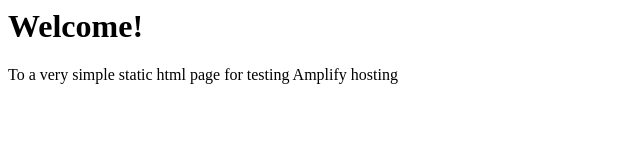
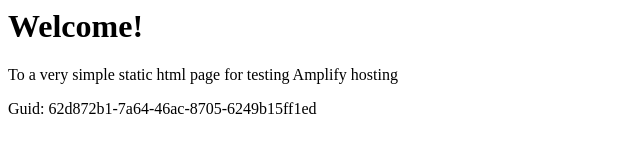
Before and after one commit to aws-aemilia-syd/Github-PR-Commit-Integration-Test-DoNotTouch-Gith-P5X5MO5I-v1-preprod-ap-southeast-2, a website: page src/index.html in a window 1280 px wide. Shown: the whole page, without its empty margins (0-640 px from the left). Drawn offline with Linux system fonts and the light colour scheme.

Commit message:
commit from integ tests

```diff
--- a/src/index.html
+++ b/src/index.html
@@ -1,3 +1,5 @@
+
+
 <html lang="en">
 
 <head>
@@ -10,6 +12,6 @@
 <body>
     <h1>Welcome!</h1>
     <p>To a very simple static html page for testing Amplify hosting</p>
-</body>
+    <p>Guid: 62d872b1-7a64-46ac-8705-6249b15ff1ed</p></body>
 
 </html>
```
